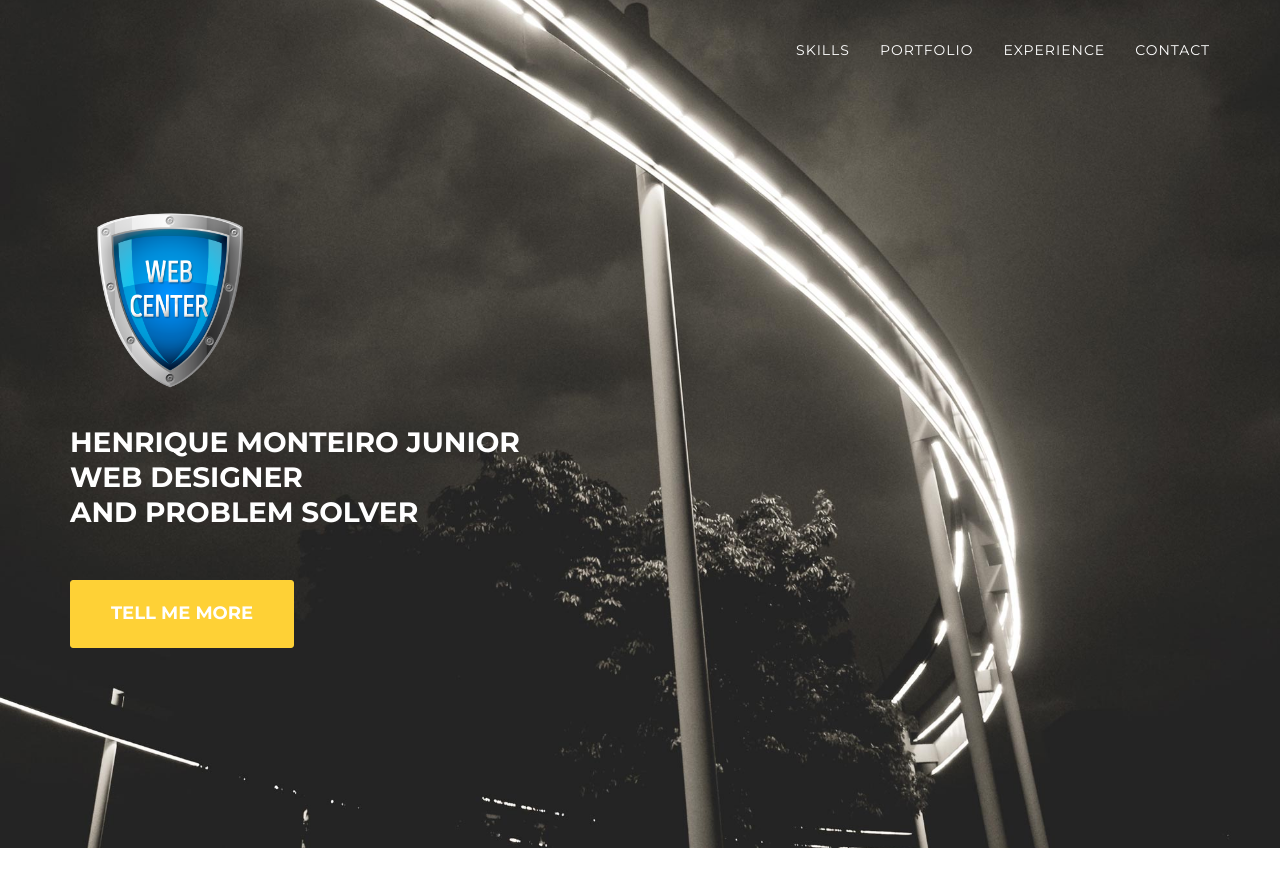
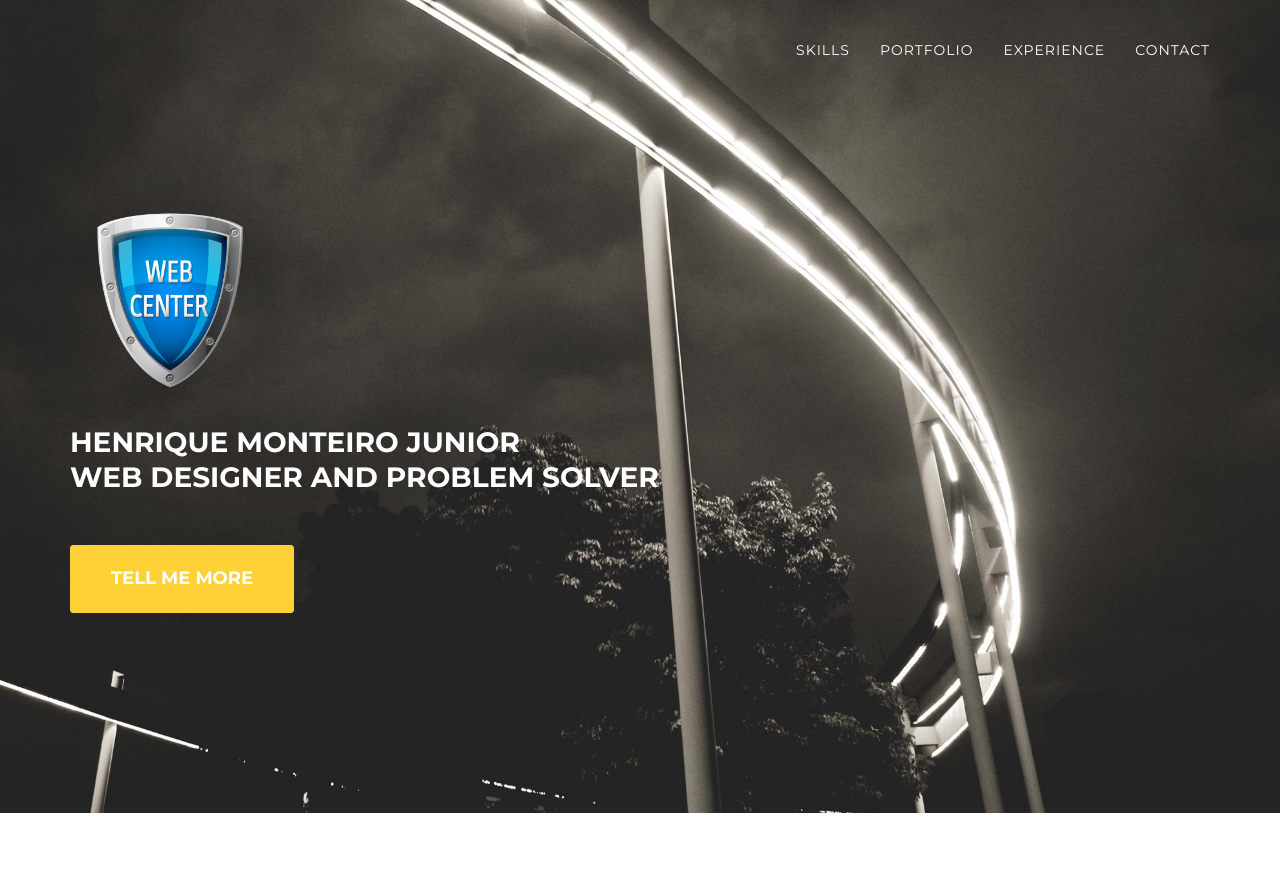
Before and after one commit to webcenter/webcenter.github.io, a Jekyll site: the page built from index.html, in a window 1280 px wide and 900 px high. Shown: the top 887 px of the window. Built offline with Jekyll 4.4.1, drawn with Linux system fonts in a browser that asks for light colours; some web fonts are replaced.

Commit message:
#2 header

```diff
--- a/_includes/header.html
+++ b/_includes/header.html
@@ -42,7 +42,7 @@
         <div class="container">
             <div class="intro-text">
                 <div class="intro-lead-in"><img src="/img/logo.png" style="max-height:200px"></div>
-                <div class="intro-heading">Henrique Monteiro Junior<br/> Web  Designer <br/> and Problem Solver</div>
+                <div class="intro-heading">Henrique Monteiro Junior<br/> Web  Designer and Problem Solver</div>
                 <a href="#skills" class="page-scroll btn btn-xl">Tell Me More</a>
             </div>
         </div>
```
